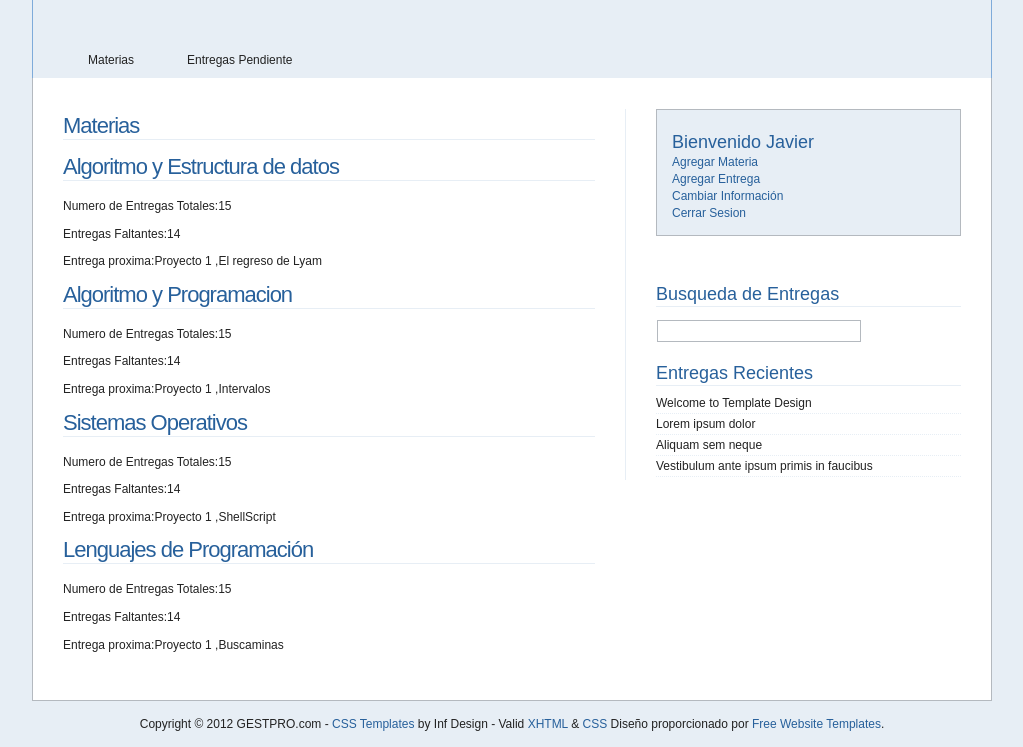
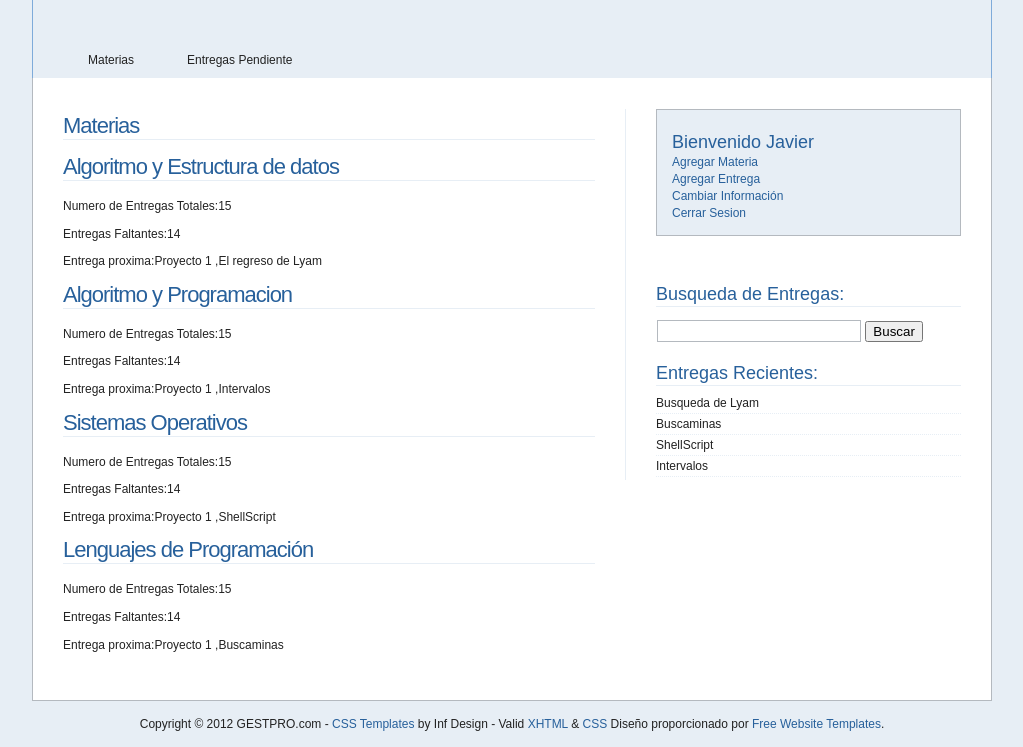
Before and after one commit to jegj/LayaoutLAB_ATI, a plain HTML site: page logueado.html in a window 1280 px wide. Shown: the part 89-836 px from the top of the page, without its empty margins (128-1151 px from the left). Drawn offline with Linux system fonts and the light colour scheme.

Commit message:
Logueado.html listo , faltan cambiar el css

```diff
--- a/logueado.html
+++ b/logueado.html
@@ -105,7 +105,7 @@
 		  <li><a href="#">Agregar Materia</a></li>
 		  <li><a href="#">Agregar Entrega</a></li>
 		  <li><a href="#">Cambiar Información</a></li>
-		  <li><a href="#">Cerrar Sesion</a></li>
+		  <li><a href="index.html">Cerrar Sesion</a></li>
 		</ul>
 <!--
 		<form id="inicio_sesion" method="get" action="#">
@@ -127,21 +127,22 @@
 
 
 		<ul>
-			<li><h2>Busqueda de Entregas</h2>
+			<li><h2>Busqueda de Entregas:</h2>
 			<form id="searchform" method="get" action="#">
 				<div>
-				  <input type="text" value="" name="s" id="searchfield"><input type="hidden" id="searchsubmit" value="Search">
+				  <input type="text" value="" name="s" id="searchfield">
+				  <input type="submit" value="Buscar" name="nbuscar" id="idsubmit">
 				</div>
 			</form>
 			</li>
 
 			<li>
-			  <h2>Entregas Recientes</h2>
+			  <h2>Entregas Recientes:</h2>
 			  <ul>
-				  <li><a href="#">Welcome to Template Design</a></li>
-				  <li><a href="#">Lorem ipsum dolor</a></li>
-				  <li><a href="#">Aliquam sem neque</a></li>
-				  <li><a href="#">Vestibulum ante ipsum primis in faucibus</a></li>
+				  <li><a href="#">Busqueda de Lyam</a></li>
+				  <li><a href="#">Buscaminas</a></li>
+				  <li><a href="#">ShellScript</a></li>
+				  <li><a href="#">Intervalos</a></li>
 			  </ul>
 			</li>
 
```
